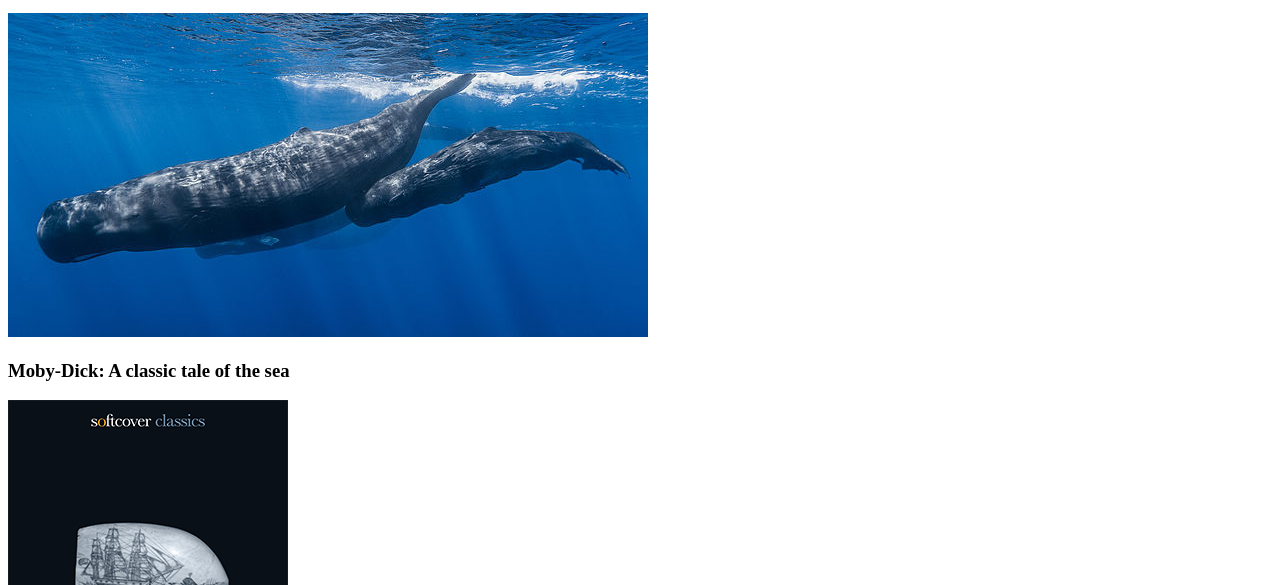
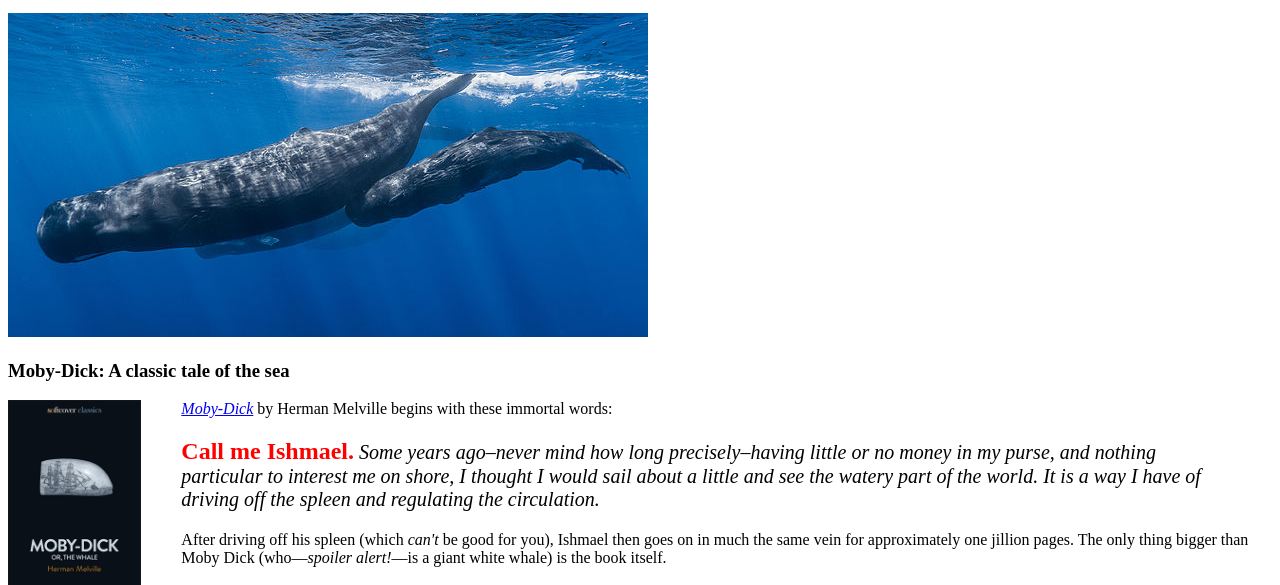
Before and after one commit to zty-dalao/sample_Website, a plain HTML site: page moby_dick.html in a window 1280 px wide. Shown: the part 210-795 px from the top of the page. Drawn offline with Linux system fonts and the light colour scheme.

Commit message:
add code-list4-6

```diff
--- a/moby_dick.html
+++ b/moby_dick.html
@@ -43,7 +43,8 @@
         <h3>Moby-Dick: A classic tale of the sea</h3>
 
         <a href="https://www.softcover.io/read/6070fb03/moby-dick" target="_blank" rel="noopener">
-            <img src="images/moby_dick.png" alt="Moby Dick">
+            <img src="images/moby_dick.png" alt="Moby Dick" height="200px" style="float: left; margin: 0 40px 0 0;">
+            <!-- margin-right: 40px; -->
         </a>
 
         <p>
```
Also changed, not shown: images/astronaut_tagged.jpg.
